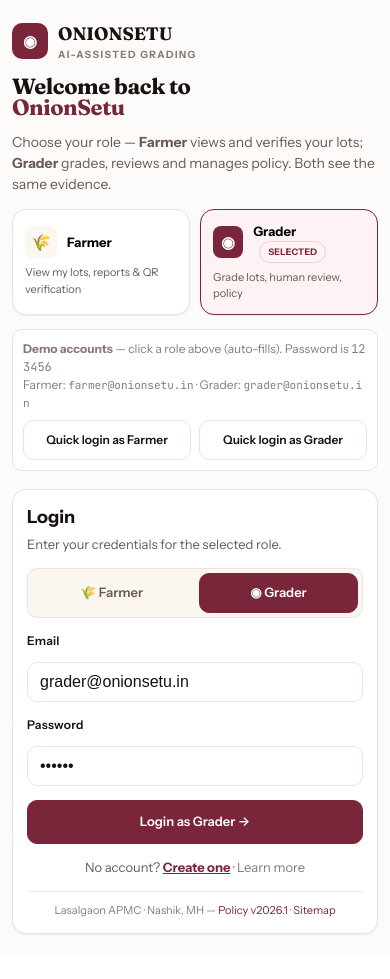
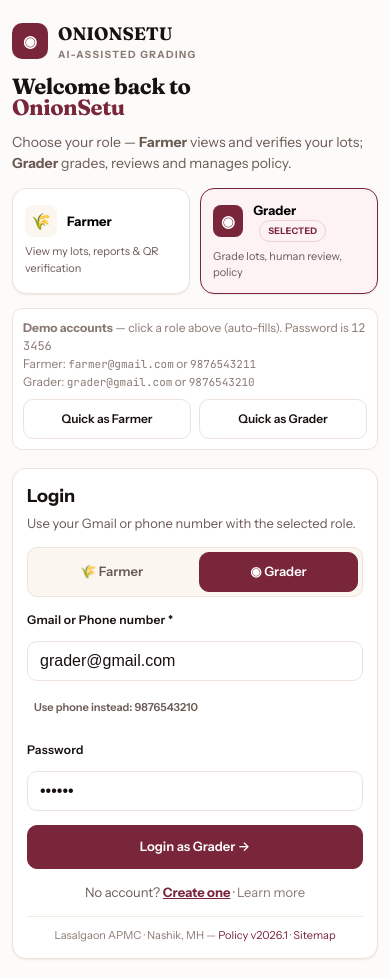
Before and after one commit to abdulahad-m07/onion-setu, a React (Vite) app: page /login in a window 390 px wide. Before the commit the page ends 954 px from the top, so only its background shows below. Built offline with nearby package versions, Linux system fonts and the light colour scheme.

Commit message:
feat: use Gmail and phone for login/signup - demo farmer@gmail.com/9876543211 grader@gmail.com/9876543210

```diff
--- a/src/lib/auth.jsx
+++ b/src/lib/auth.jsx
@@ -7,20 +7,27 @@ const LS_KEY = "onion-setu-auth-v1";
 const USERS_KEY = "onion-setu-users-v1";
 
 const DEMO_USERS = [
-  { id:"u-grader", name:"S. Kulkarni", email:"grader@onionsetu.in", password:"123456", role:"grader", center:"Lasalgaon APMC — NAFED", location:"Nashik, MH" },
-  { id:"u-farmer", name:"Ramesh Patil", email:"farmer@onionsetu.in", password:"123456", role:"farmer", center:"Lasalgaon APMC", location:"Nashik, MH" },
+  { id:"u-grader", name:"S. Kulkarni", email:"grader@gmail.com", phone:"9876543210", password:"123456", role:"grader", center:"Lasalgaon APMC — NAFED", location:"Nashik, MH" },
+  { id:"u-farmer", name:"Ramesh Patil", email:"farmer@gmail.com", phone:"9876543211", password:"123456", role:"farmer", center:"Lasalgaon APMC", location:"Nashik, MH" },
 ];
 
 function loadUsers(){
   try{
     const raw = localStorage.getItem(USERS_KEY);
-    if(raw) return JSON.parse(raw);
+    if(raw){
+      const parsed = JSON.parse(raw);
+      // migrate old onionsetu.in users to gmail demo if needed — keep existing custom users
+      return parsed;
+    }
   }catch{}
   return DEMO_USERS;
 }
 function saveUsers(users){
   localStorage.setItem(USERS_KEY, JSON.stringify(users));
 }
+
+function normalizeContact(v){ return String(v).trim().toLowerCase(); }
+function isPhone(v){ return /^[6-9]\d{9}$/.test(String(v).trim()); }
 
 export function AuthProvider({ children }){
   const [user, setUser] = useState(()=>{
@@ -39,56 +46,59 @@ export function AuthProvider({ children }){
 
   useEffect(()=>{ saveUsers(users); },[users]);
 
-  function login(email, password, role){
-    const found = users.find(u=> u.email.toLowerCase()===email.toLowerCase() && u.role===role);
-    if(!found) return { ok:false, error:"No account found for that role. Try demo accounts or sign up." };
+  function login(identifier, password, role){
+    const idNorm = normalizeContact(identifier);
+    const found = users.find(u=> {
+      if(u.role !== role) return false;
+      const emailMatch = u.email && normalizeContact(u.email)===idNorm;
+      const phoneMatch = u.phone && String(u.phone).trim()===String(identifier).trim();
+      return emailMatch || phoneMatch;
+    });
+    if(!found) return { ok:false, error:"No account found for that role. Try demo accounts or sign up with Gmail / phone." };
     if(found.password !== password) return { ok:false, error:"Incorrect password." };
-    setUser({ id:found.id, name:found.name, email:found.email, role:found.role, center:found.center, location:found.location });
+    setUser({ id:found.id, name:found.name, email:found.email, phone:found.phone, role:found.role, center:found.center, location:found.location });
     return { ok:true };
   }
-  function signup({ name, email, password, role, center }){
-    if(users.some(u=> u.email.toLowerCase()===email.toLowerCase() && u.role===role)){
+  function signup({ name, email, phone, password, role, center }){
+    const emailNorm = email ? normalizeContact(email) : "";
+    const phoneNorm = phone ? String(phone).trim() : "";
+    if(!emailNorm && !phoneNorm) return { ok:false, error:"Enter a Gmail address or phone number." };
+    if(emailNorm && users.some(u=> u.email && normalizeContact(u.email)===emailNorm && u.role===role)){
       return { ok:false, error:"An account with that email and role already exists." };
     }
-    const nu = { id:`u-${Date.now()}`, name, email, password, role, center: center || (role==="grader" ? "Lasalgaon APMC — NAFED" : "Lasalgaon APMC"), location:"Nashik, MH" };
+    if(phoneNorm && users.some(u=> u.phone && String(u.phone).trim()===phoneNorm && u.role===role)){
+      return { ok:false, error:"An account with that phone and role already exists." };
+    }
+    const nu = {
+      id:`u-${Date.now()}`,
+      name,
+      email: emailNorm || `${phoneNorm}@phone.local`,
+      phone: phoneNorm || "",
+      password,
+      role,
+      center: center || (role==="grader" ? "Lasalgaon APMC — NAFED" : "Lasalgaon APMC"),
+      location:"Nashik, MH"
+    };
     const next = [...users, nu];
     setUsers(next);
-    setUser({ id:nu.id, name:nu.name, email:nu.email, role:nu.role, center:nu.center, location:nu.location });
+    setUser({ id:nu.id, name:nu.name, email:nu.email, phone:nu.phone, role:nu.role, center:nu.center, location:nu.location });
     return { ok:true };
   }
-  function logout(){
-    setUser(null);
-  }
+  function logout(){ setUser(null); }
   function demoLogin(role){
     const d = DEMO_USERS.find(u=> u.role===role);
-    setUser({ id:d.id, name:d.name, email:d.email, role:d.role, center:d.center, location:d.location });
+    setUser({ id:d.id, name:d.name, email:d.email, phone:d.phone, role:d.role, center:d.center, location:d.location });
   }
   const isGrader = user?.role==="grader";
   const isFarmer = user?.role==="farmer";
-
   return (
-    <AuthContext.Provider value={{ user, users: DEMO_USERS, isGrader, isFarmer, login, signup, logout, demoLogin }}>
+    <AuthContext.Provider value={{ user, users: DEMO_USERS, isGrader, isFarmer, login, signup, logout, demoLogin, isPhone }}>
       {children}
     </AuthContext.Provider>
   );
 }
 
-// Feature map per role
 export const FEATURES = {
-  farmer: {
-    canCreateAssessment: true,
-    canReview: false,
-    canSwitchPolicy: false,
-    canViewAllAssessments: false, // only own
-    canDispute: true,
-    canVerify: true,
-  },
-  grader: {
-    canCreateAssessment: true,
-    canReview: true,
-    canSwitchPolicy: true,
-    canViewAllAssessments: true,
-    canDispute: true,
-    canVerify: true,
-  },
+  farmer: { canCreateAssessment:true, canReview:false, canSwitchPolicy:false, canViewAllAssessments:false, canDispute:true, canVerify:true },
+  grader: { canCreateAssessment:true, canReview:true, canSwitchPolicy:true, canViewAllAssessments:true, canDispute:true, canVerify:true },
 };
--- a/src/pages/Login.jsx
+++ b/src/pages/Login.jsx
@@ -4,13 +4,13 @@ import { useAuth } from "../lib/auth";
 import { useSeo } from "../lib/seo";
 
 export default function Login(){
-  useSeo({ title:"Login", description:"Login to OnionSetu as Farmer or Grader — access assessments, reports and verification for Lasalgaon APMC.", canonical:"/login" });
+  useSeo({ title:"Login", description:"Login to OnionSetu as Farmer or Grader with Gmail or phone — access assessments, reports and verification for Lasalgaon APMC.", canonical:"/login" });
   const { login, demoLogin } = useAuth();
   const nav = useNavigate();
   const loc = useLocation();
   const next = loc.state?.from || "/";
   const [role, setRole] = useState("grader");
-  const [email, setEmail] = useState("grader@onionsetu.in");
+  const [identifier, setIdentifier] = useState("grader@gmail.com");
   const [password, setPassword] = useState("123456");
   const [err, setErr] = useState("");
   const [busy, setBusy] = useState(false);
@@ -18,17 +18,21 @@ export default function Login(){
   function submit(e){
     e.preventDefault();
     setErr("");
+    if(!identifier.trim()){ setErr("Enter your Gmail or phone number."); return; }
     setBusy(true);
-    const r = login(email.trim(), password, role);
+    const r = login(identifier.trim(), password, role);
     setBusy(false);
     if(!r.ok) setErr(r.error);
     else nav(next, { replace:true });
   }
   function onRole(r){
     setRole(r);
-    // auto-fill demo for convenience
-    if(r==="grader"){ setEmail("grader@onionsetu.in"); setPassword("123456"); }
-    else { setEmail("farmer@onionsetu.in"); setPassword("123456"); }
+    if(r==="grader"){ setIdentifier("grader@gmail.com"); setPassword("123456"); }
+    else { setIdentifier("farmer@gmail.com"); setPassword("123456"); }
+  }
+  function usePhone(){
+    if(role==="grader") setIdentifier("9876543210");
+    else setIdentifier("9876543211");
   }
 
   return (
@@ -40,17 +44,18 @@ export default function Login(){
             <div><div style={{fontFamily:"Fraunces, serif", fontWeight:700, fontSize:18}}>ONIONSETU</div><div style={{fontSize:10, letterSpacing:".14em", textTransform:"uppercase", color:"#8a7a74", fontWeight:700}}>AI-Assisted Grading</div></div>
           </div>
           <h1 className="h-display" style={{margin:0, fontSize:32, lineHeight:.95}}>Welcome back to<br/><span style={{color:"#7A263A"}}>OnionSetu</span></h1>
-          <p style={{margin:0, color:"#6B5A54", fontSize:14}}>Choose your role — <b>Farmer</b> views and verifies your lots; <b>Grader</b> grades, reviews and manages policy. Both see the same evidence.</p>
+          <p style={{margin:0, color:"#6B5A54", fontSize:14}}>Choose your role — <b>Farmer</b> views and verifies your lots; <b>Grader</b> grades, reviews and manages policy.</p>
           <div style={{display:"grid", gridTemplateColumns:"1fr 1fr", gap:10}}>
             <RoleCard active={role==="farmer"} onClick={()=> onRole("farmer")} title="Farmer" desc="View my lots, reports & QR verification" icon="🌾" />
             <RoleCard active={role==="grader"} onClick={()=> onRole("grader")} title="Grader" desc="Grade lots, human review, policy" icon="◉" />
           </div>
           <div style={{fontSize:12, color:"#8a7a74", background:"white", border:"1px solid #EDE3DC", borderRadius:10, padding:10}}>
             <b>Demo accounts</b> — click a role above (auto-fills). Password is <span className="mono">123456</span><br/>
-            Farmer: <span className="mono" style={{fontSize:11}}>farmer@onionsetu.in</span> · Grader: <span className="mono" style={{fontSize:11}}>grader@onionsetu.in</span>
-            <div style={{display:"flex", gap:8, marginTop:8}}>
-              <button className="btn btn-secondary" style={{fontSize:12, flex:1}} onClick={()=>{ demoLogin("farmer"); nav(next,{replace:true}); }}>Quick login as Farmer</button>
-              <button className="btn btn-secondary" style={{fontSize:12, flex:1}} onClick={()=>{ demoLogin("grader"); nav(next,{replace:true}); }}>Quick login as Grader</button>
+            Farmer: <span className="mono" style={{fontSize:11}}>farmer@gmail.com</span> or <span className="mono" style={{fontSize:11}}>9876543211</span><br/>
+            Grader: <span className="mono" style={{fontSize:11}}>grader@gmail.com</span> or <span className="mono" style={{fontSize:11}}>9876543210</span>
+            <div style={{display:"flex", gap:8, marginTop:8, flexWrap:"wrap"}}>
+              <button className="btn btn-secondary" style={{fontSize:12, flex:1}} onClick={()=>{ demoLogin("farmer"); nav(next,{replace:true}); }}>Quick as Farmer</button>
+              <button className="btn btn-secondary" style={{fontSize:12, flex:1}} onClick={()=>{ demoLogin("grader"); nav(next,{replace:true}); }}>Quick as Grader</button>
             </div>
           </div>
         </div>
@@ -58,7 +63,7 @@ export default function Login(){
         <form onSubmit={submit} className="card card-pad" style={{display:"grid", gap:14, alignContent:"start"}}>
           <div>
             <h2 style={{margin:0, fontSize:18, fontWeight:700}}>Login</h2>
-            <p style={{margin:"4px 0 0", color:"#6B5A54", fontSize:13}}>Enter your credentials for the selected role.</p>
+            <p style={{margin:"4px 0 0", color:"#6B5A54", fontSize:13}}>Use your Gmail or phone number with the selected role.</p>
           </div>
 
           <div style={{display:"flex", gap:8, padding:4, background:"#FBF6F0", border:"1px solid #EDE3DC", borderRadius:10}}>
@@ -66,8 +71,10 @@ export default function Login(){
             <button type="button" onClick={()=> onRole("grader")} className={role==="grader" ? "btn btn-primary":"btn btn-ghost"} style={{flex:1, fontSize:13, minHeight:38}}>◉ Grader</button>
           </div>
 
-          <label style={{display:"grid", gap:6}}><span className="label">Email</span>
-            <input className="input" type="email" required value={email} onChange={e=> setEmail(e.target.value)} placeholder="you@onionsetu.in" autoComplete="email" />
+          <label style={{display:"grid", gap:6}}>
+            <span className="label">Gmail or Phone number *</span>
+            <input className="input" type="text" required value={identifier} onChange={e=> setIdentifier(e.target.value)} placeholder="farmer@gmail.com or 9876543211" autoComplete="username" inputMode="email" />
+            <button type="button" className="btn btn-ghost" style={{fontSize:11, padding:"4px 6px", justifySelf:"start"}} onClick={usePhone}>Use phone instead: {role==="grader" ? "9876543210" : "9876543211"}</button>
           </label>
           <label style={{display:"grid", gap:6}}><span className="label">Password</span>
             <input className="input" type="password" required value={password} onChange={e=> setPassword(e.target.value)} placeholder="••••••••" autoComplete="current-password" />
--- a/src/pages/Signup.jsx
+++ b/src/pages/Signup.jsx
@@ -4,12 +4,13 @@ import { useAuth } from "../lib/auth";
 import { useSeo } from "../lib/seo";
 
 export default function Signup(){
-  useSeo({ title:"Sign up", description:"Create a Farmer or Grader account on OnionSetu — get access to assessments, reports and verification tailored to your role.", canonical:"/signup" });
+  useSeo({ title:"Sign up", description:"Create a Farmer or Grader account on OnionSetu with Gmail or phone — get access tailored to your role.", canonical:"/signup" });
   const { signup } = useAuth();
   const nav = useNavigate();
   const [role, setRole] = useState("farmer");
   const [name, setName] = useState("");
   const [email, setEmail] = useState("");
+  const [phone, setPhone] = useState("");
   const [password, setPassword] = useState("");
   const [center, setCenter] = useState("");
   const [err, setErr] = useState("");
@@ -18,9 +19,12 @@ export default function Signup(){
   function submit(e){
     e.preventDefault();
     setErr("");
-    if(!name.trim() || !email.trim() || !password) { setErr("Please fill all required fields."); return; }
+    if(!name.trim() || !password) { setErr("Please fill name and password."); return; }
+    if(!email.trim() && !phone.trim()){ setErr("Enter a Gmail address or phone number."); return; }
+    if(email.trim() && !/^[^\s@]+@[^\s@]+\.[^\s@]+$/.test(email.trim())){ setErr("Enter a valid Gmail address (e.g., ramesh@gmail.com)."); return; }
+    if(phone.trim() && !/^[6-9]\d{9}$/.test(phone.trim())){ setErr("Enter a valid 10-digit phone number starting with 6-9."); return; }
     setBusy(true);
-    const r = signup({ name: name.trim(), email: email.trim(), password, role, center: center.trim() });
+    const r = signup({ name: name.trim(), email: email.trim(), phone: phone.trim(), password, role, center: center.trim() });
     setBusy(false);
     if(!r.ok) setErr(r.error);
     else nav("/", { replace:true });
@@ -35,7 +39,7 @@ export default function Signup(){
             <div><div style={{fontFamily:"Fraunces, serif", fontWeight:700, fontSize:18}}>ONIONSETU</div><div style={{fontSize:10, letterSpacing:".14em", textTransform:"uppercase", color:"#8a7a74", fontWeight:700}}>AI-Assisted Grading</div></div>
           </div>
           <h1 className="h-display" style={{margin:0, fontSize:32, lineHeight:.95}}>Create your<br/><span style={{color:"#7A263A"}}>OnionSetu</span> account</h1>
-          <p style={{margin:0, color:"#6B5A54", fontSize:14}}>One account, two roles. Farmers verify their lots; graders run the full procurement workflow.</p>
+          <p style={{margin:0, color:"#6B5A54", fontSize:14}}>One account, two roles. Use Gmail or phone — no onionsetu.in needed.</p>
           <div style={{background:"white", border:"1px solid #EDE3DC", borderRadius:12, padding:12, fontSize:12, color:"#6B5A54"}}>
             <b>Farmer</b> can: view Dashboard (my lots), Assessments (my lots), Reports + QR verify, Policy (read-only).<br/>
             <b>Grader</b> can: everything Farmer can + create assessments, human review queue, switch active policy.
@@ -51,13 +55,19 @@ export default function Signup(){
           </div>
 
           <label style={{display:"grid", gap:6}}><span className="label">Full name *</span>
-            <input className="input" required value={name} onChange={e=> setName(e.target.value)} placeholder={role==="grader" ? "S. Kulkarni" : "Ramesh Patil"} />
+            <input className="input" required value={name} onChange={e=> setName(e.target.value)} placeholder={role==="grader" ? "S. Kulkarni" : "Ramesh Patil"} autoComplete="name" />
           </label>
-          <label style={{display:"grid", gap:6}}><span className="label">Email *</span>
-            <input className="input" type="email" required value={email} onChange={e=> setEmail(e.target.value)} placeholder="you@onionsetu.in" />
-          </label>
+          <div style={{display:"grid", gridTemplateColumns:"1fr 1fr", gap:12}} className="signup-grid">
+            <label style={{display:"grid", gap:6}}><span className="label">Gmail *</span>
+              <input className="input" type="email" value={email} onChange={e=> setEmail(e.target.value)} placeholder="ramesh@gmail.com" autoComplete="email" />
+            </label>
+            <label style={{display:"grid", gap:6}}><span className="label">Phone *</span>
+              <input className="input" type="tel" inputMode="numeric" value={phone} onChange={e=> setPhone(e.target.value.replace(/\D/g,"").slice(0,10))} placeholder="9876543211" autoComplete="tel" />
+            </label>
+          </div>
+          <div style={{fontSize:11, color:"#8a7a74", marginTop:-8}}>Enter Gmail <b>or</b> phone (or both). At least one is required. Phone must be 10 digits.</div>
           <label style={{display:"grid", gap:6}}><span className="label">Password *</span>
-            <input className="input" type="password" required value={password} onChange={e=> setPassword(e.target.value)} placeholder="At least 6 characters" />
+            <input className="input" type="password" required value={password} onChange={e=> setPassword(e.target.value)} placeholder="At least 6 characters" autoComplete="new-password" />
           </label>
           <label style={{display:"grid", gap:6}}><span className="label">{role==="grader" ? "Procurement center" : "Village / Center"} <span style={{color:"#8a7a74", fontWeight:400}}>(optional)</span></span>
             <input className="input" value={center} onChange={e=> setCenter(e.target.value)} placeholder={role==="grader" ? "Lasalgaon APMC — NAFED" : "Lasalgaon"} />
@@ -70,7 +80,7 @@ export default function Signup(){
           <div style={{textAlign:"center", fontSize:13, color:"#6B5A54"}}>Already have an account? <Link to="/login" style={{color:"#7A263A", fontWeight:700, textDecoration:"underline"}}>Log in</Link></div>
         </form>
       </div>
-      <style>{`@media(max-width:800px){ .login-grid{ grid-template-columns:1fr !important } }`}</style>
+      <style>{`@media(max-width:800px){ .login-grid{ grid-template-columns:1fr !important } .signup-grid{ grid-template-columns:1fr !important } }`}</style>
     </div>
   );
 }
```
